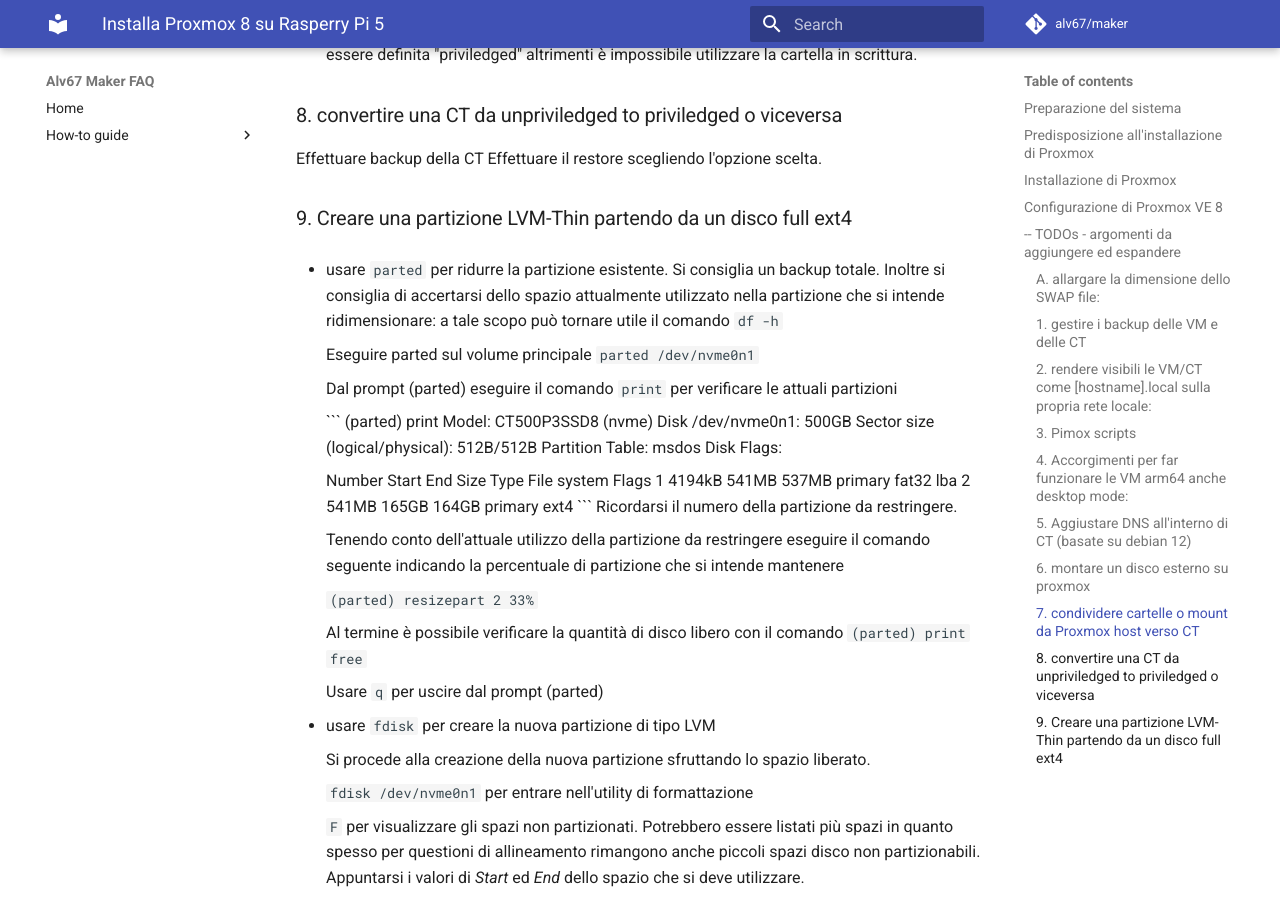
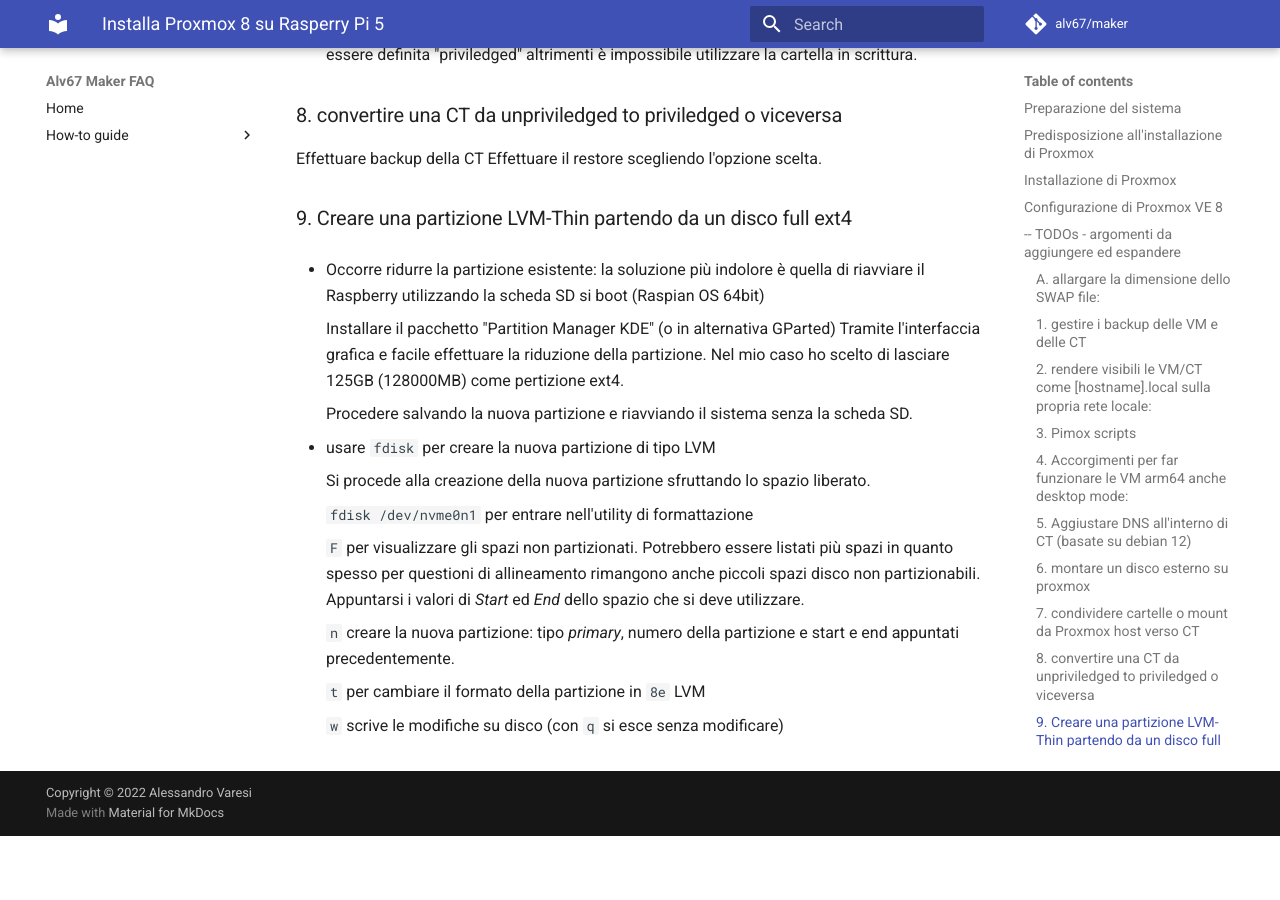
Before and after one commit to novice-handbooks/maker, an MkDocs documentation site: the page built from doc/proxmoxonpi5.md, in a window 1280 px wide and 900 px high, scrolled down 6107 px. Built offline with MkDocs 1.6.1 and Material for MkDocs 9.7.7, drawn with Linux system fonts in a browser that asks for light colours; comment, search, counter and statistics services are not loaded; after the commit the page ends 6943 px from its top, so only the background shows below that.

Commit message:
Update proxmoxonpi5.md

````diff
--- a/doc/proxmoxonpi5.md
+++ b/doc/proxmoxonpi5.md
@@ -294,47 +294,14 @@
    Effettuare il restore scegliendo l'opzione scelta.
 
 ### 9. Creare una partizione LVM-Thin partendo da un disco full ext4
-   - usare `parted` per ridurre la partizione esistente.
-      Si consiglia un backup totale. Inoltre si consiglia di
-      accertarsi dello spazio attualmente utilizzato nella partizione
-      che si intende ridimensionare: a tale scopo può tornare utile
-      il comando `df -h`
+   - Occorre ridurre la partizione esistente: la soluzione più indolore è quella di riavviare il Raspberry utilizzando
+     la scheda SD si boot (Raspian OS 64bit)
 
-      Eseguire parted sul volume principale
-      `parted /dev/nvme0n1`
+     Installare il pacchetto "Partition Manager KDE" (o in alternativa GParted)
+     Tramite l'interfaccia grafica e facile effettuare la riduzione della partizione.
+     Nel mio caso ho scelto di lasciare 125GB (128000MB) come pertizione ext4.
 
-      Dal prompt (parted) eseguire il comando `print` per verificare
-      le attuali partizioni
-
-      ```
-      (parted) print
-      Model: CT500P3SSD8 (nvme)
-      Disk /dev/nvme0n1: 500GB
-      Sector size (logical/physical): 512B/512B
-      Partition Table: msdos
-      Disk Flags:
-
-      Number  Start   End    Size   Type     File system  Flags
-      1      4194kB  541MB  537MB  primary  fat32        lba
-      2      541MB   165GB  164GB  primary  ext4
-      ```
-      Ricordarsi il numero della partizione da restringere.
-
-      Tenendo conto dell'attuale utilizzo della partizione da restringere
-      eseguire il comando seguente indicando la percentuale di
-      partizione che si intende mantenere
-
-      ```
-      (parted) resizepart 2 33%
-      ```
-
-      Al termine è possibile verificare la quantità di disco libero
-      con il comando
-      ```
-      (parted) print free
-      ```
-
-      Usare `q` per uscire dal prompt (parted)
+     Procedere salvando la nuova partizione e riavviando il sistema senza la scheda SD.
 
    - usare `fdisk` per creare la nuova partizione di tipo LVM
 
````
